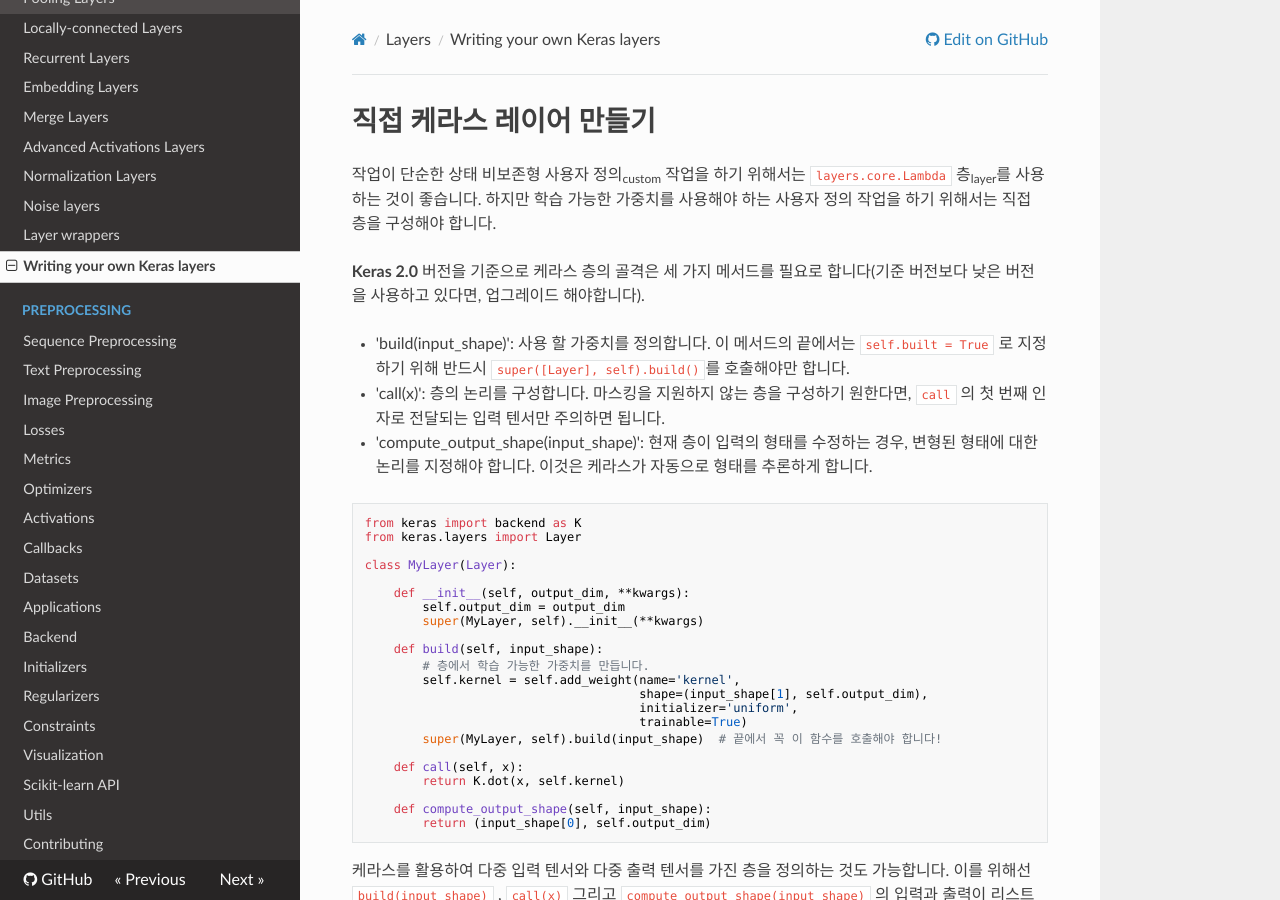
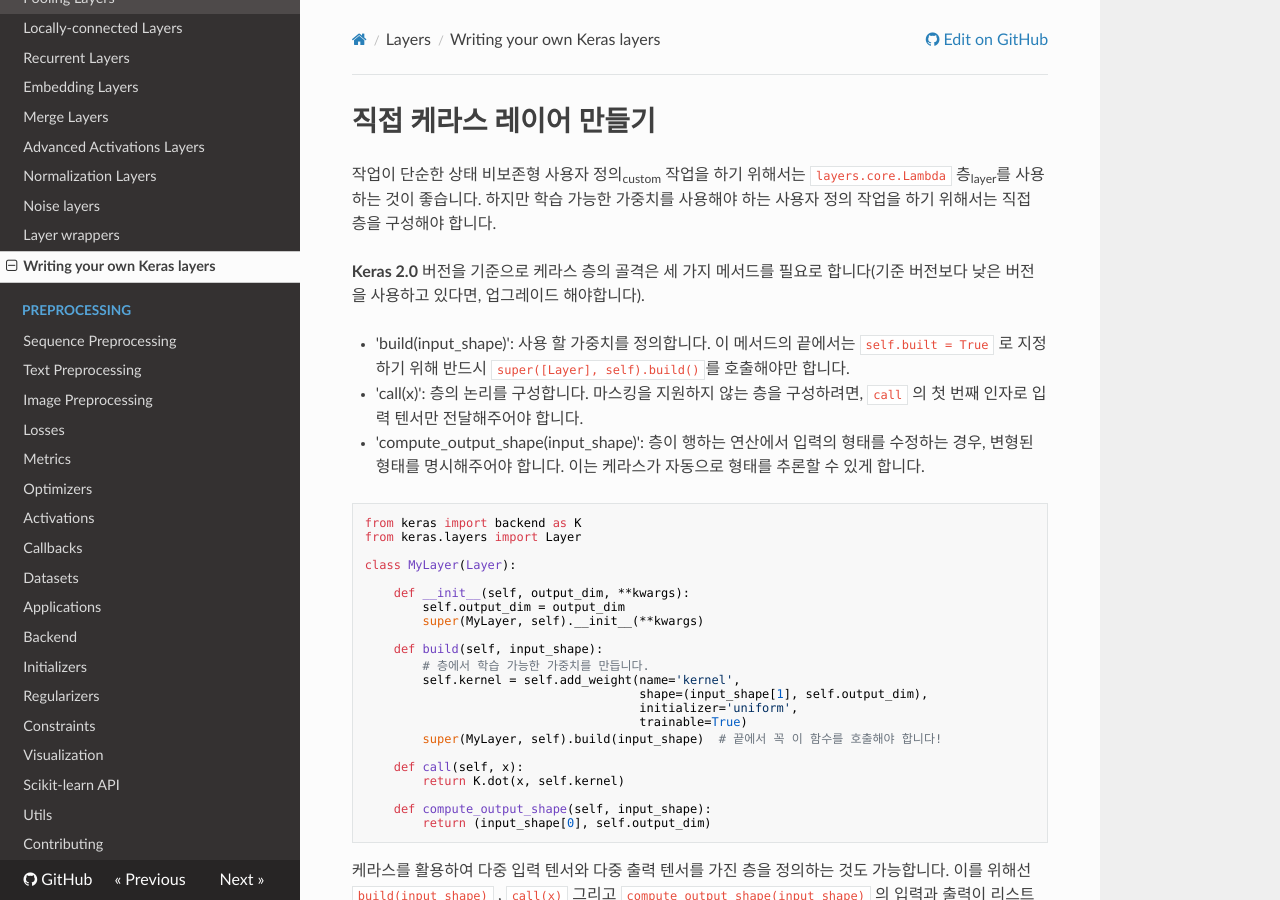
Before and after one commit to keras-team/keras-docs-ko, an MkDocs documentation site: the page built from sources/layers/writing-your-own-keras-layers.md, in a window 1280 px wide and 900 px high. Built offline with MkDocs 1.6.1, drawn with Linux system fonts in a browser that asks for light colours; nearby versions of some CDN libraries.

Commit message:
Update writing-your-own-keras-layers.md
change expression in (call, compute_output_shape)

````diff
--- a/sources/layers/writing-your-own-keras-layers.md
+++ b/sources/layers/writing-your-own-keras-layers.md
@@ -5,8 +5,8 @@
 **Keras 2.0** 버전을 기준으로 케라스 층의 골격은 세 가지 메서드를 필요로 합니다(기준 버전보다 낮은 버전을 사용하고 있다면, 업그레이드 해야합니다).
 
 - 'build(input_shape)': 사용 할 가중치를 정의합니다. 이 메서드의 끝에서는 `self.built = True` 로 지정하기 위해 반드시 `super([Layer], self).build()`를 호출해야만 합니다.
-- 'call(x)': 층의 논리를 구성합니다. 마스킹을 지원하지 않는 층을 구성하기 원한다면, `call` 의 첫 번째 인자로 전달되는 입력 텐서만 주의하면 됩니다.
-- 'compute_output_shape(input_shape)': 현재 층이 입력의 형태를 수정하는 경우, 변형된 형태에 대한 논리를 지정해야 합니다. 이것은 케라스가 자동으로 형태를 추론하게 합니다.
+- 'call(x)': 층의 논리를 구성합니다. 마스킹을 지원하지 않는 층을 구성하려면, `call` 의 첫 번째 인자로 입력 텐서만 전달해주어야 합니다.
+- 'compute_output_shape(input_shape)': 층이 행하는 연산에서 입력의 형태를 수정하는 경우, 변형된 형태를 명시해주어야 합니다. 이는 케라스가 자동으로 형태를 추론할 수 있게 합니다.
 
 ```python
 from keras import backend as K
````
